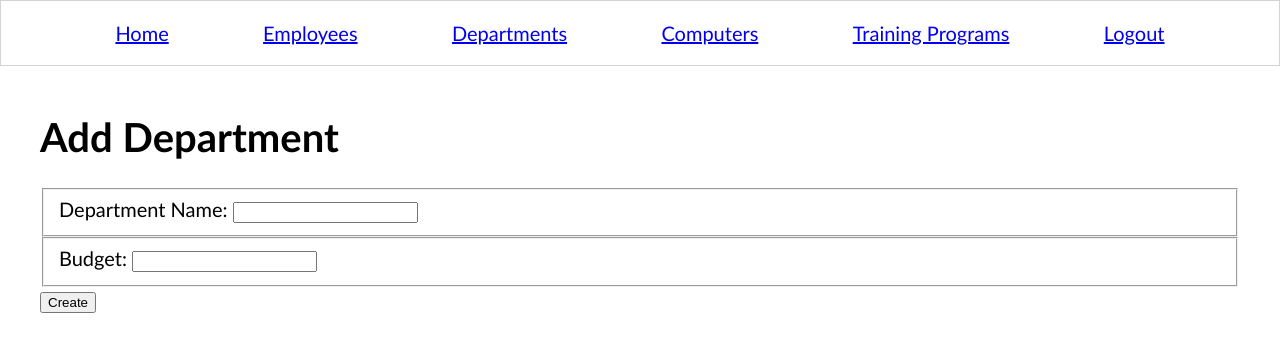
After one commit to nss-day-cohort-38/bangazon-workforce-management-oculus-nebula, a Django app: page /department/form/ in a window 1280 px wide. The commit adds this page. Shown: the top 352 px of the page. Run offline with Django 3.2, Linux system fonts and the light colour scheme.

Commit message:
add department

```diff
--- /dev/null
+++ b/hrapp/templates/departments/department_form.html
@@ -0,0 +1,27 @@
+{% extends 'shared/base.html' %}
+
+{% block content %}
+
+<div class="header">
+    <h1>Add Department</h1>
+</div>
+
+<div class="department-form">
+
+        <form action="{% url 'hrapp:departments' %}" method="POST">
+
+        {% csrf_token %}
+        <fieldset>
+            <label for="department_name">Department Name: </label>
+            <input id="department_name" type="text" name="department_name" value="{{ department.department_name }}">
+        </fieldset>
+        <fieldset>
+            <label for="budget">Budget: </label>
+            <input id="budget" type="text" name="budget" value="{{ department.budget }}">
+        </fieldset>
+
+        <input type="submit" value="Create" />
+    </form>
+
+</div>
+{% endblock %}
--- a/hrapp/templates/departments/departments_list.html
+++ b/hrapp/templates/departments/departments_list.html
@@ -6,6 +6,7 @@
 </div>
 
 <div class="list-container">
+<a href="{% url 'hrapp:department_form' %}">Add Department</a>
 <ol>
 {% for department in departments %}
     <li>
--- a/hrapp/urls.py
+++ b/hrapp/urls.py
@@ -21,6 +21,7 @@ urlpatterns = [
     path('computer/<int:computer_id>/', computer_details, name="computer"),
     path('departments/', department_list, name="departments"),
     path('department/<int:department_id>/', department_detail, name="department"),
+    path('department/form/', department_form, name="department_form"),
     path('computer/<int:computer_id>/', computer_details, name="computer"),
     path('computer/form/', computer_form, name='computer_form'),
     path('computer/delete/<int:computer_id>/', confirm_computer_delete, name='confirm_computer_delete'),
--- a/hrapp/views/__init__.py
+++ b/hrapp/views/__init__.py
@@ -1,6 +1,6 @@
 from .home import home
 from .auth.logout import logout_user
-from .departments import department_list, department_detail
+from .departments import department_list, department_detail, department_form
 from .computers import computer_list, computer_details, computer_form
 from .training_programs.training_programs_list import training_programs_list
 from .training_programs.training_program_details import training_program_details
--- a/hrapp/views/departments/__init__.py
+++ b/hrapp/views/departments/__init__.py
@@ -1,2 +1,3 @@
 from .department_list import department_list
 from .department_details import department_detail
+from .department_form import department_form
--- /dev/null
+++ b/hrapp/views/departments/department_form.py
@@ -0,0 +1,13 @@
+import sqlite3
+from django.shortcuts import render
+
+
+
+
+
+
+def department_form(request):
+    if request.method == 'GET':
+
+        template = 'departments/department_form.html'
+        return render(request, template)
```
Also changed, not shown: hrapp/views/departments/department_list.py (+32 -11 lines).
